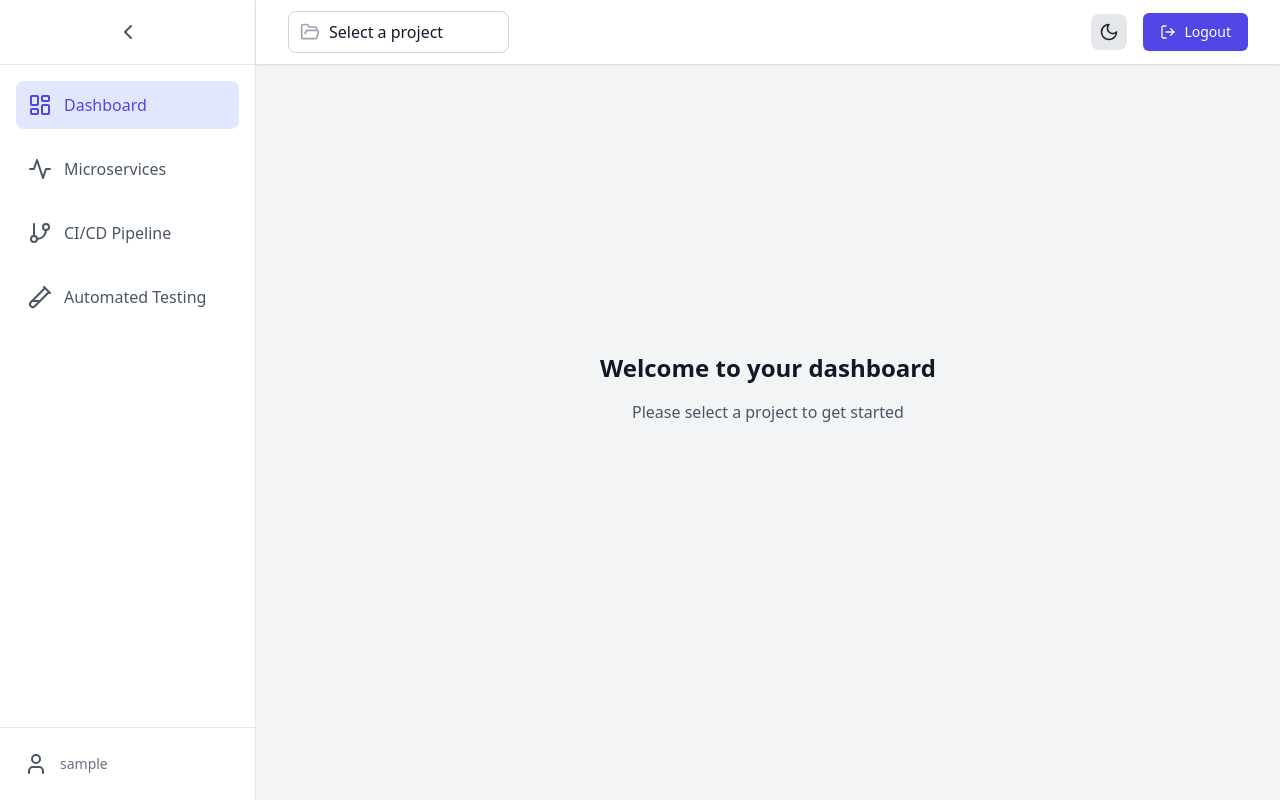
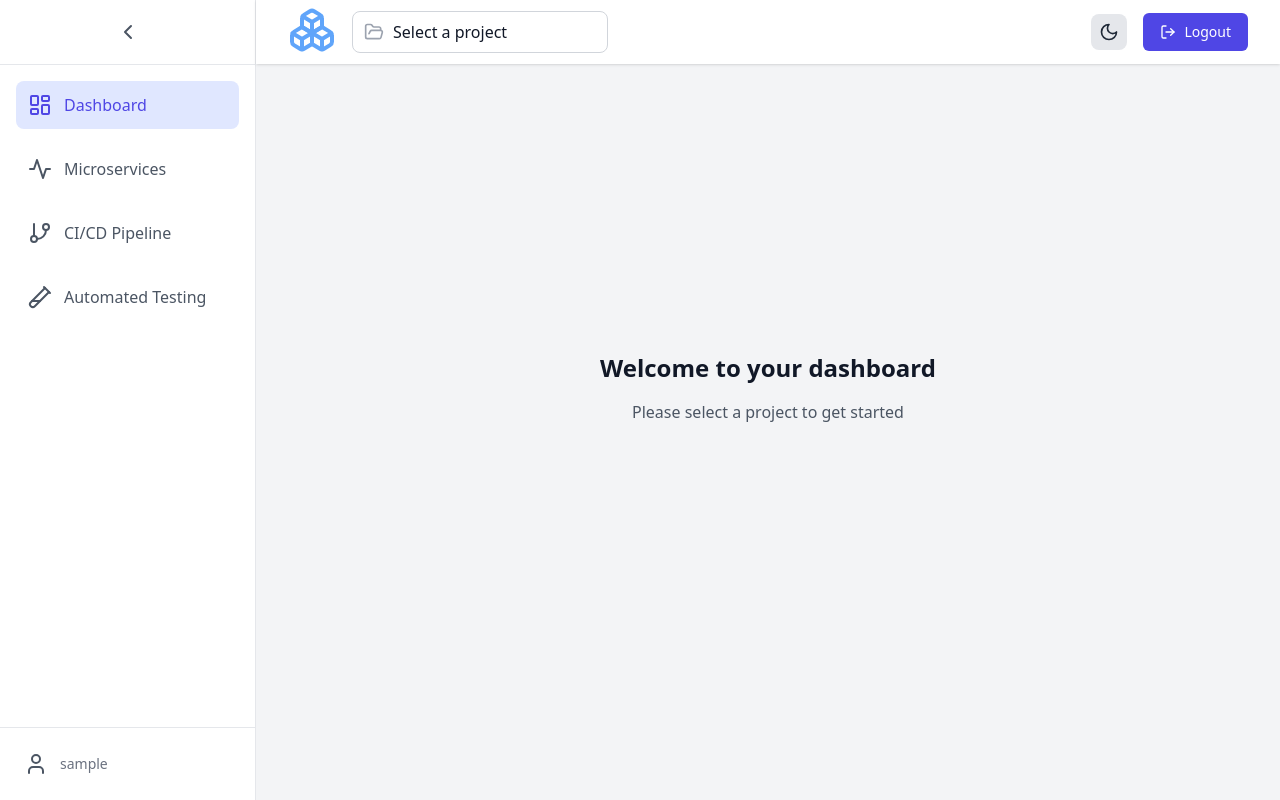
Before and after one commit to siriknikita/poly-micro-frontend-demo, a React (Vite) app: page /dashboard in a window 1280 px wide. Built offline with nearby package versions, Linux system fonts and the light colour scheme; sample sign-in values are in the browser's storage.

Commit message:
feat: add a company logo instead of just an empty space

```diff
--- a/src/components/TopBar.tsx
+++ b/src/components/TopBar.tsx
@@ -1,5 +1,5 @@
 import React from 'react';
-import { LogOut } from 'lucide-react';
+import { LogOut, Boxes } from 'lucide-react';
 import { ProjectSelector } from './ProjectSelector';
 import { ThemeToggle } from './ThemeToggle';
 import { Project } from '../types/monitoring';
@@ -26,7 +26,15 @@ export const TopBar: React.FC<TopBarProps> = ({
       <div className="max-w-7xl mx-auto px-4 sm:px-6 lg:px-8">
         <div className="flex justify-between h-16">
           <div className="flex items-center space-x-4">
-            <div className="w-64><">
+            <div className="relative">
+              <div className="flex justify-between mb-1">
+                <div className="relative group">
+                  <div className="absolute -inset-1 bg-gradient-to-r from-blue-600 to-purple-600 rounded-full blur opacity-0 group-hover:opacity-75 transition duration-500"></div>
+                  <Boxes className="relative w-12 h-12 text-blue-400 transform group-hover:scale-110 transition duration-500" />
+                </div>
+              </div>
+            </div>
+            <div className="w-64">
               <ProjectSelector
                 projects={mockProjects}
                 selectedProject={selectedProject}
```
